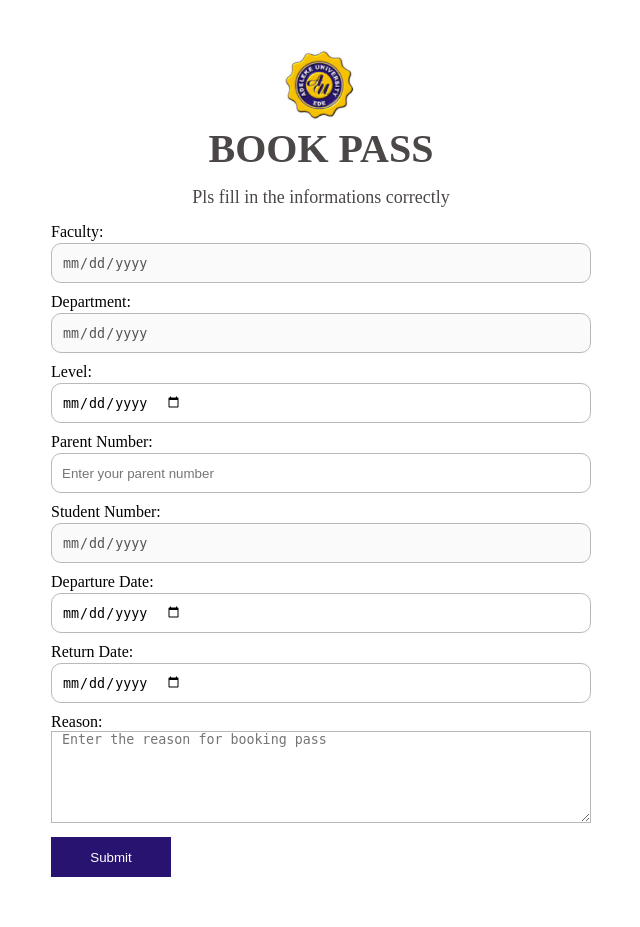
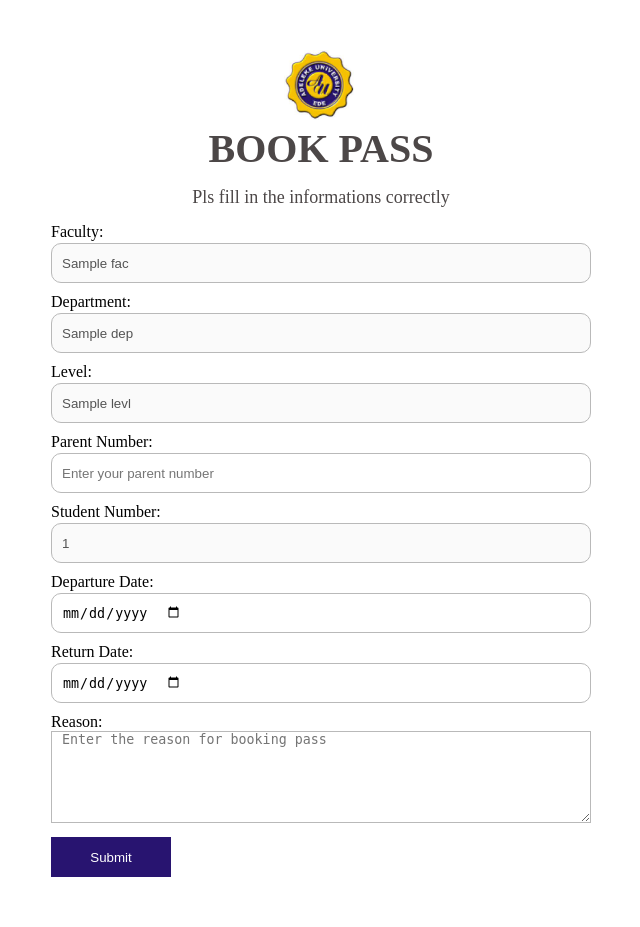
Before and after one commit to Son-of-Grace-001/FINAL-YEAR, a Django app: template templates/hostel/book_pass.html in a window 1280 px wide. Shown: the whole page, without its empty margins (319-959 px from the left). Run offline with Django 5.2, Linux system fonts and the light colour scheme; the template is opened without the code that fills it: most values are stand-ins (such as "Sample title", 1, 10 or a date in 2020); parts of the project's set-up code (start-up, migrations or seed data) failed here and were passed over.

Commit message:
created a new db

```diff
--- a/static/css/bookpass.css
+++ b/static/css/bookpass.css
@@ -142,9 +142,9 @@ select{
     padding: 20px;
     background-color: #281470;
     display: flex;
-    justify-content:center;
+    /* justify-content:center;
     align-items: center;
-    height:100vh;
+    height:100vh; */
   }
 
   form{
--- a/templates/hostel/book_pass.html
+++ b/templates/hostel/book_pass.html
@@ -16,23 +16,25 @@
     <div class="img-div">
         <img class="logo" src="{% static 'img/logo one.jpeg' %}" alt="logo">
       </div>
+
       <h1 class="login-h">BOOK PASS</h1>
       <p class="details">Pls fill in the informations correctly</p>
     </div>
+
     <label for="departure_date">Faculty:</label>
-    <input class="date" type="date" name="faculty" value="{{fac}}" disabled>
+    <input class="date" type="text" name="faculty" value="{{fac}}" disabled>
 
     <label for="departure_date">Department:</label>
-    <input class="date" type="date" name="department" value="{{dep}}" disabled>
+    <input class="date" type="text" name="department" value="{{dep}}" disabled>
 
     <label for="departure_date">Level:</label>
-    <input class="date" type="date" name="level" value="{{levl}}">
+    <input class="date" type="text" name="level" value="{{levl}}" disabled>
 
     <label for="return_date">Parent Number:</label>
     <input type="tel" name="parent_number" required placeholder="Enter your parent number">
 
     <label for="departure_date">Student Number:</label>
-    <input class="date" type="date" name="student_number" value="{{student_num}}" disabled>
+    <input class="date" type="tel" name="student_number" value="{{student_num}}" disabled>
 
     <label for="departure_date">Departure Date:</label>
     <input class="date" type="date" name="departure_date" required>
```
